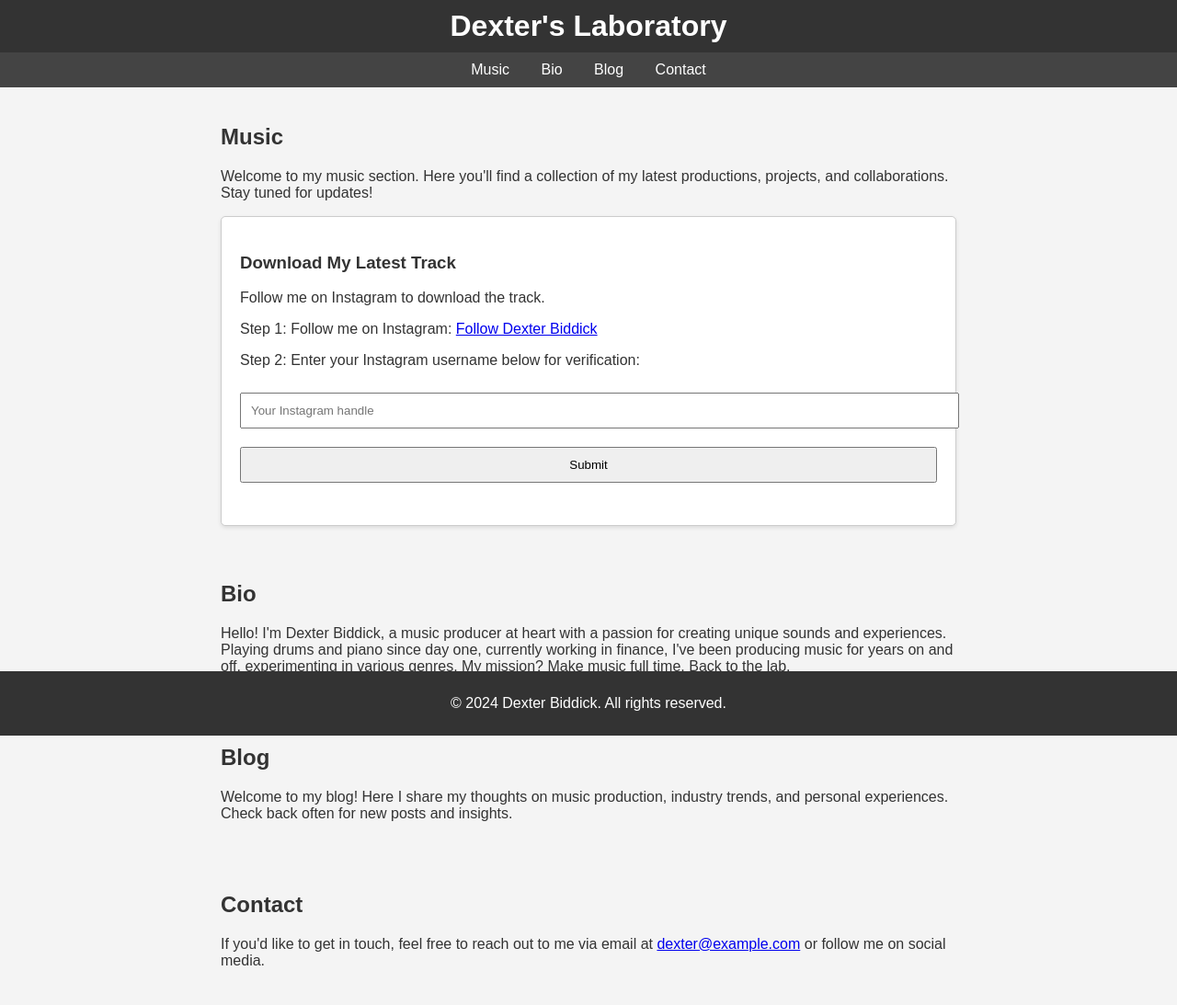
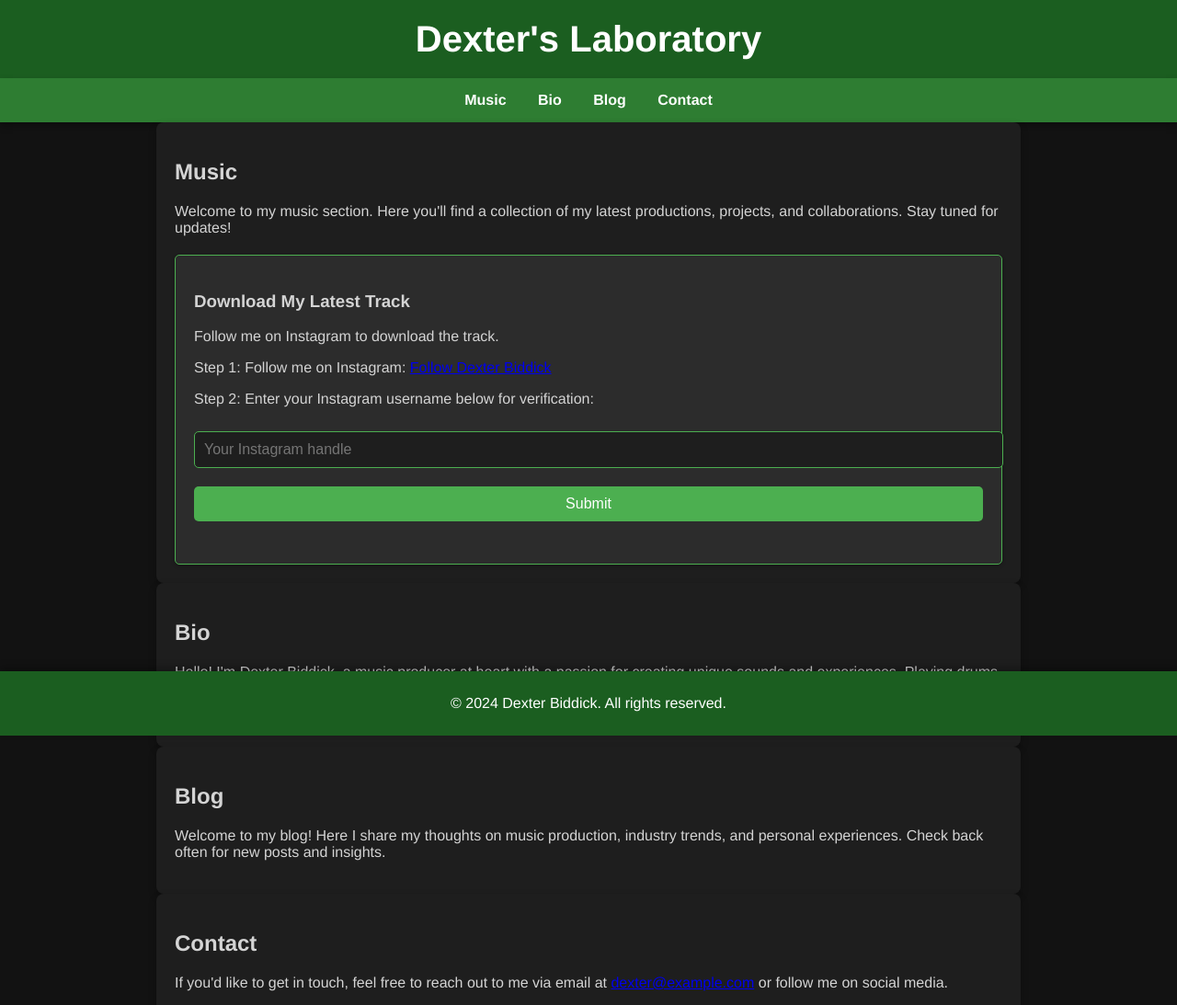
Before and after one commit to dbvalentine/dbvalentine.github.io, a plain HTML site: page index.html in a window 1280 px wide. Shown: the whole page at 92% size. Drawn offline with Linux system fonts and the light colour scheme.

Commit message:
Add files via upload
Colors: Updated the color scheme to use green and black, giving it a more "laboratory" feel.
Font: Changed the font to 'Helvetica Neue' for a cleaner, modern look.
Shadows and Borders: Added shadows and borders to various elements for a more polished appearance.
Button Styling: Enhanced the button styles for better user interaction.

```diff
--- a/index.html
+++ b/index.html
@@ -6,59 +6,86 @@
     <title>Dexter Biddick - Producer</title>
     <style>
         body {
-            font-family: Arial, sans-serif;
+            font-family: 'Helvetica Neue', Arial, sans-serif;
             margin: 0;
             padding: 0;
-            background-color: #f4f4f4;
-            color: #333;
+            background-color: #121212;
+            color: #d4d4d4;
         }
         header {
-            background-color: #333;
+            background-color: #1b5e20;
             color: #fff;
-            padding: 10px 0;
+            padding: 20px 0;
             text-align: center;
+            box-shadow: 0 4px 8px rgba(0,0,0,0.3);
         }
         header h1 {
             margin: 0;
+            font-size: 2.5em;
         }
         nav {
-            background-color: #444;
+            background-color: #2e7d32;
             color: #fff;
-            padding: 10px;
+            padding: 15px;
             text-align: center;
+            box-shadow: 0 4px 8px rgba(0,0,0,0.3);
         }
         nav a {
             color: #fff;
             margin: 0 15px;
             text-decoration: none;
+            font-weight: bold;
+        }
+        nav a:hover {
+            text-decoration: underline;
         }
         section {
-            padding: 20px;
+            padding: 40px 20px;
         }
         .content {
-            max-width: 800px;
+            max-width: 900px;
             margin: 0 auto;
+            background-color: #1e1e1e;
+            padding: 20px;
+            box-shadow: 0 4px 8px rgba(0,0,0,0.3);
+            border-radius: 8px;
         }
         .form-container {
-            background-color: #fff;
+            background-color: #2c2c2c;
             padding: 20px;
-            border: 1px solid #ccc;
+            border: 1px solid #4caf50;
             border-radius: 5px;
-            box-shadow: 0 2px 4px rgba(0,0,0,0.1);
+            box-shadow: 0 2px 4px rgba(0,0,0,0.2);
+            margin-top: 20px;
         }
         .form-container input, .form-container button {
             width: 100%;
             padding: 10px;
             margin: 10px 0;
+            border-radius: 5px;
+            border: 1px solid #4caf50;
+            font-size: 1em;
+            background-color: #1e1e1e;
+            color: #d4d4d4;
+        }
+        .form-container button {
+            background-color: #4caf50;
+            color: #fff;
+            border: none;
+            cursor: pointer;
+        }
+        .form-container button:hover {
+            background-color: #66bb6a;
         }
         footer {
-            background-color: #333;
+            background-color: #1b5e20;
             color: #fff;
             text-align: center;
             padding: 10px 0;
             position: fixed;
             bottom: 0;
             width: 100%;
+            box-shadow: 0 -4px 8px rgba(0,0,0,0.3);
         }
     </style>
 </head>
@@ -97,7 +124,7 @@
     </section>
     <section id="contact" class="content">
         <h2>Contact</h2>
-        <p>If you'd like to get in touch, feel free to reach out to me via email at <a href="dvbiddick@gmail.com">dexter@example.com</a> or follow me on social media.</p>
+        <p>If you'd like to get in touch, feel free to reach out to me via email at <a href="mailto:dexter@example.com">dexter@example.com</a> or follow me on social media.</p>
     </section>
     <footer>
         <p>&copy; 2024 Dexter Biddick. All rights reserved.</p>
```
